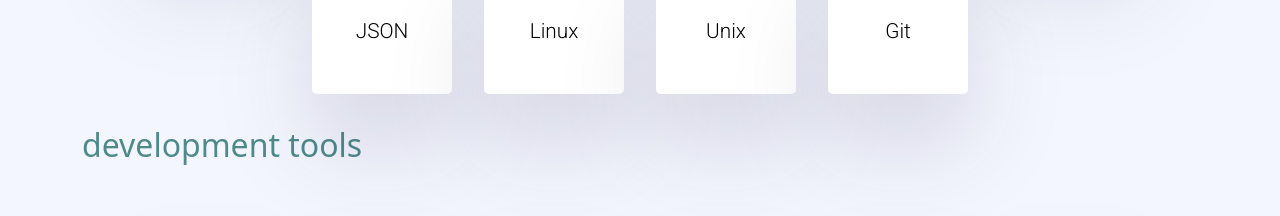
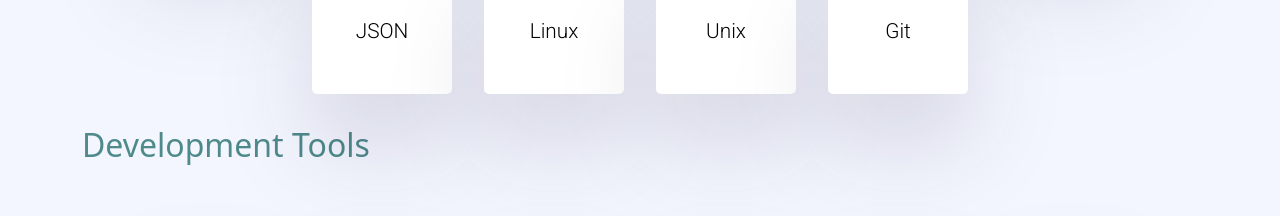
Before and after one commit to CristianSteve/portafolio, a React (Create React App) app: page / in a window 1280 px wide. Shown: the part 2220-2436 px from the top of the page. Built offline with nearby package versions, Linux system fonts and the light colour scheme.

Commit message:
ajusta idioma

```diff
--- a/src/Components/Professional.js
+++ b/src/Components/Professional.js
@@ -105,6 +105,7 @@ const Professional = () => {
             date={e.time}
             linkSrc={e.logo}
             positions={e.positions}
+            title={e.company}
           />
         ))}
       </List>
--- a/src/Idioma/idioma.js
+++ b/src/Idioma/idioma.js
@@ -30,7 +30,7 @@ const idioma = [
     skill: {
       id: "skills",
       title1: "Skills",
-      title2: "development tools",
+      title2: "Development Tools",
     },
     experience: {
       id: "experience",
```
